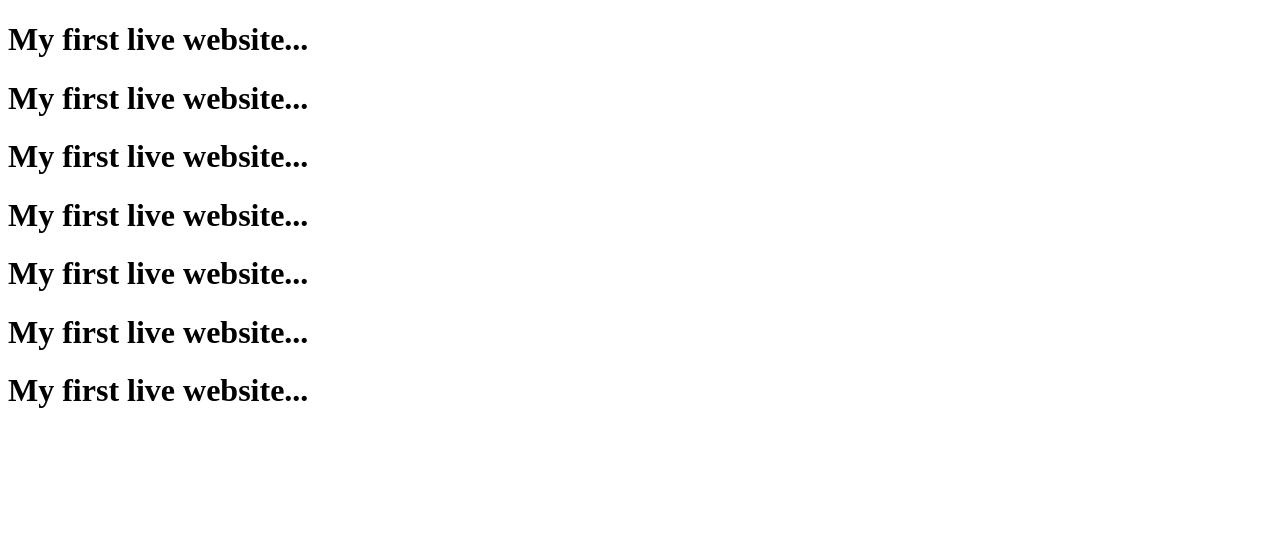
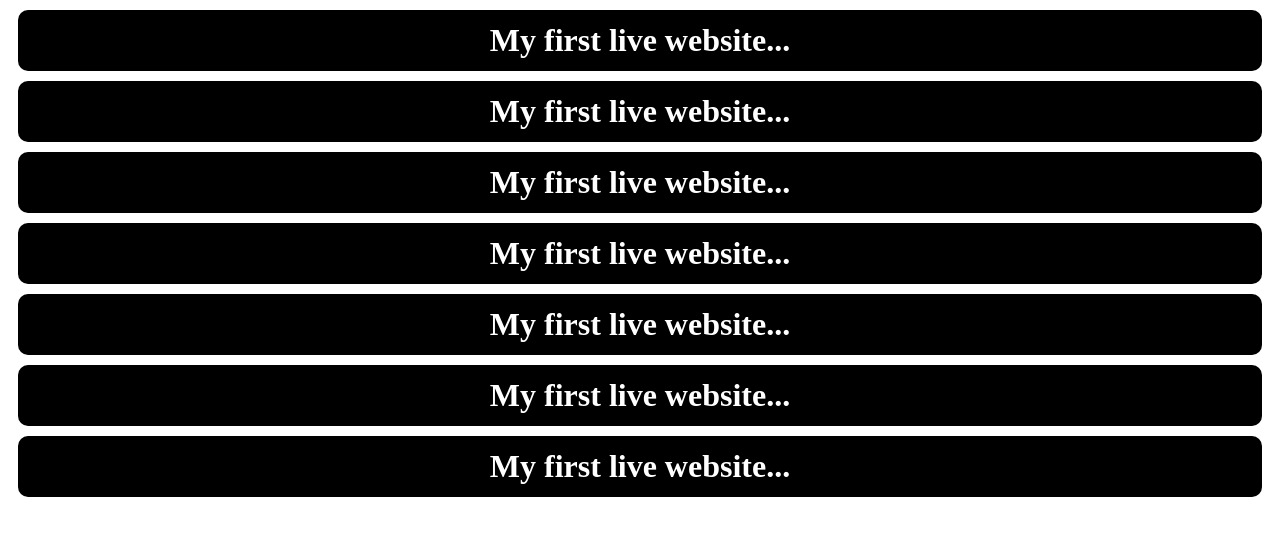
Before and after one commit to nirmalkumar52106/liveweb1130batch, a plain HTML site: page index.html in a window 1280 px wide. Drawn offline with Linux system fonts and the light colour scheme.

Commit message:
first commit

```diff
--- a/index.html
+++ b/index.html
@@ -6,6 +6,17 @@
     <title>Html & Css</title>
 </head>
 <body>
+
+    <style>
+        h1{
+            background-color: black;
+            color: white;
+            padding: 12px;
+            margin: 10px;
+            border-radius: 10px;
+            text-align: center;
+        }
+    </style>
 
     <h1>My first live website...</h1>
     <h1>My first live website...</h1>
```
